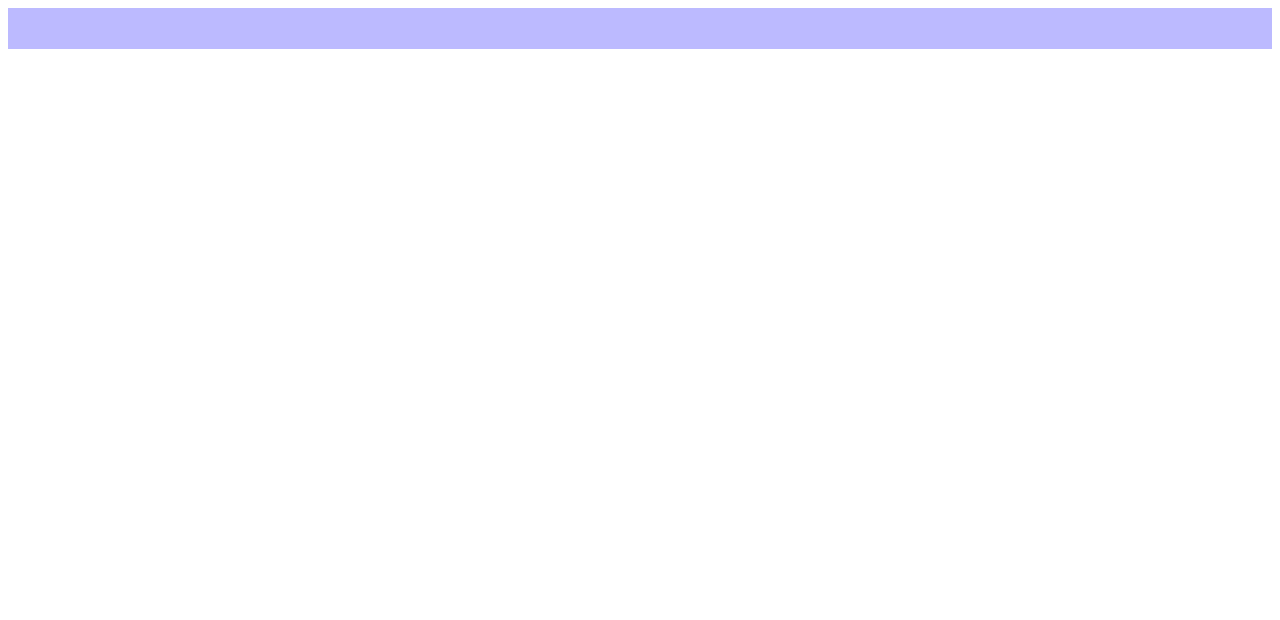
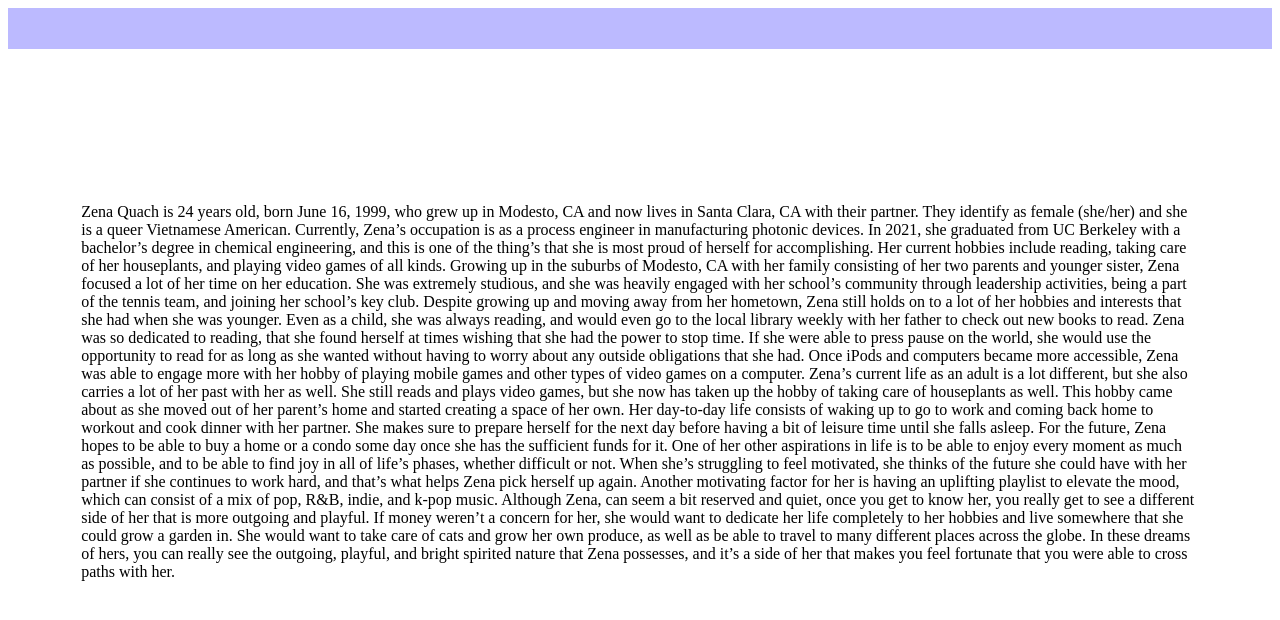
Before and after one commit to ashelan1202/bioSite, a plain HTML site: page biosite_about.html in a window 1280 px wide. Drawn offline with Linux system fonts and the light colour scheme.

Commit message:
adding module 7 mods

```diff
--- a/biosite_about.html
+++ b/biosite_about.html
@@ -32,6 +32,10 @@
 		</div>
 	</div>
 	<div id="bio-info">
+		Zena Quach is 24 years old, born June 16, 1999, who grew up in Modesto, CA and now lives in Santa Clara, CA with their partner. They identify as female (she/her) and she is a queer Vietnamese American. Currently, Zena’s occupation is as a process engineer in manufacturing photonic devices. In 2021, she graduated from UC Berkeley with a bachelor’s degree in chemical engineering, and this is one of the thing’s that she is most proud of herself for accomplishing. Her current hobbies include reading, taking care of her houseplants, and playing video games of all kinds.
+	Growing up in the suburbs of Modesto, CA with her family consisting of her two parents and younger sister, Zena focused a lot of her time on her education. She was extremely studious, and she was heavily engaged with her school’s community through leadership activities, being a part of the tennis team, and joining her school’s key club. Despite growing up and moving away from her hometown, Zena still holds on to a lot of her hobbies and interests that she had when she was younger. Even as a child, she was always reading, and would even go to the local library weekly with her father to check out new books to read. Zena was so dedicated to reading, that she found herself at times wishing that she had the power to stop time. If she were able to press pause on the world, she would use the opportunity to read for as long as she wanted without having to worry about any outside obligations that she had. Once iPods and computers became more accessible, Zena was able to engage more with her hobby of playing mobile games and other types of video games on a computer.
+	Zena’s current life as an adult is a lot different, but she also carries a lot of her past with her as well. She still reads and plays video games, but she now has taken up the hobby of taking care of houseplants as well. This hobby came about as she moved out of her parent’s home and started creating a space of her own. Her day-to-day life consists of waking up to go to work and coming back home to workout and cook dinner with her partner. She makes sure to prepare herself for the next day before having a bit of leisure time until she falls asleep.
+	For the future, Zena hopes to be able to buy a home or a condo some day once she has the sufficient funds for it. One of her other aspirations in life is to be able to enjoy every moment as much as possible, and to be able to find joy in all of life’s phases, whether difficult or not. When she’s struggling to feel motivated, she thinks of the future she could have with her partner if she continues to work hard, and that’s what helps Zena pick herself up again. Another motivating factor for her is having an uplifting playlist to elevate the mood, which can consist of a mix of pop, R&B, indie, and k-pop music. Although Zena, can seem a bit reserved and quiet, once you get to know her, you really get to see a different side of her that is more outgoing and playful. If money weren’t a concern for her, she would want to dedicate her life completely to her hobbies and live somewhere that she could grow a garden in. She would want to take care of cats and grow her own produce, as well as be able to travel to many different places across the globe. In these dreams of hers, you can really see the outgoing, playful, and bright spirited nature that Zena possesses, and it’s a side of her that makes you feel fortunate that you were able to cross paths with her.
 	</div>
 </div>
 <footer></footer>
```
Also changed, not shown: index.html (renamed from biosite_index.html).
